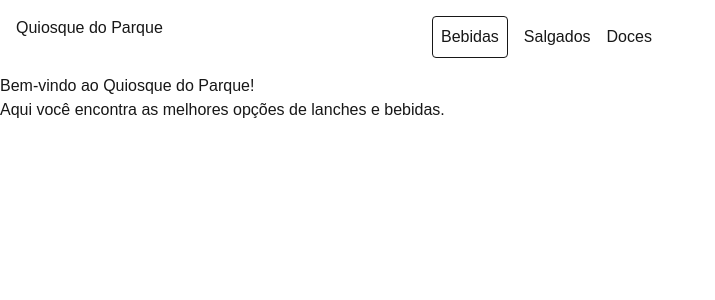
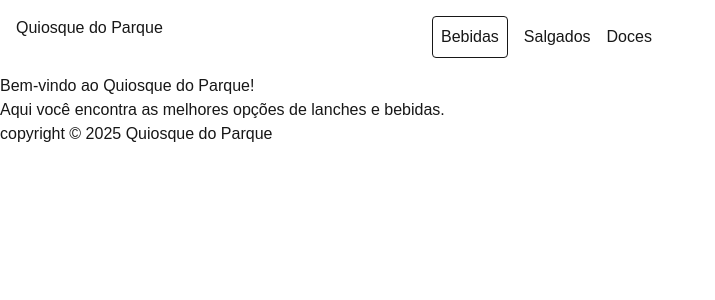
Before and after one commit to fescherer/cardapio-quiosque, a Next.js app: page / in a window 1280 px wide. Shown: the top 300 px of the page, without its empty margins (0-715 px from the left). Built offline with nearby package versions, Linux system fonts and the light colour scheme.

Commit message:
:sparkles: feat footer

```diff
--- /dev/null
+++ b/src/app/components/footer/index.tsx
@@ -0,0 +1,9 @@
+export function Footer() {
+    const year = new Date().getFullYear()
+
+    return (
+        <footer>
+            copyright © {year} Quiosque do Parque
+        </footer>
+    )
+}
--- a/src/app/layout.tsx
+++ b/src/app/layout.tsx
@@ -3,6 +3,7 @@ import { Geist, Geist_Mono } from "next/font/google";
 import "./globals.css";
 import { Header } from "./components/header";
 import { Main } from "./components/main";
+import { Footer } from "./components/footer";
 
 const geistSans = Geist({
   variable: "--font-geist-sans",
@@ -30,6 +31,7 @@ export default function RootLayout({
       >
         <Header></Header>
         <Main></Main>
+        <Footer></Footer>
       </body>
     </html>
   );
```
